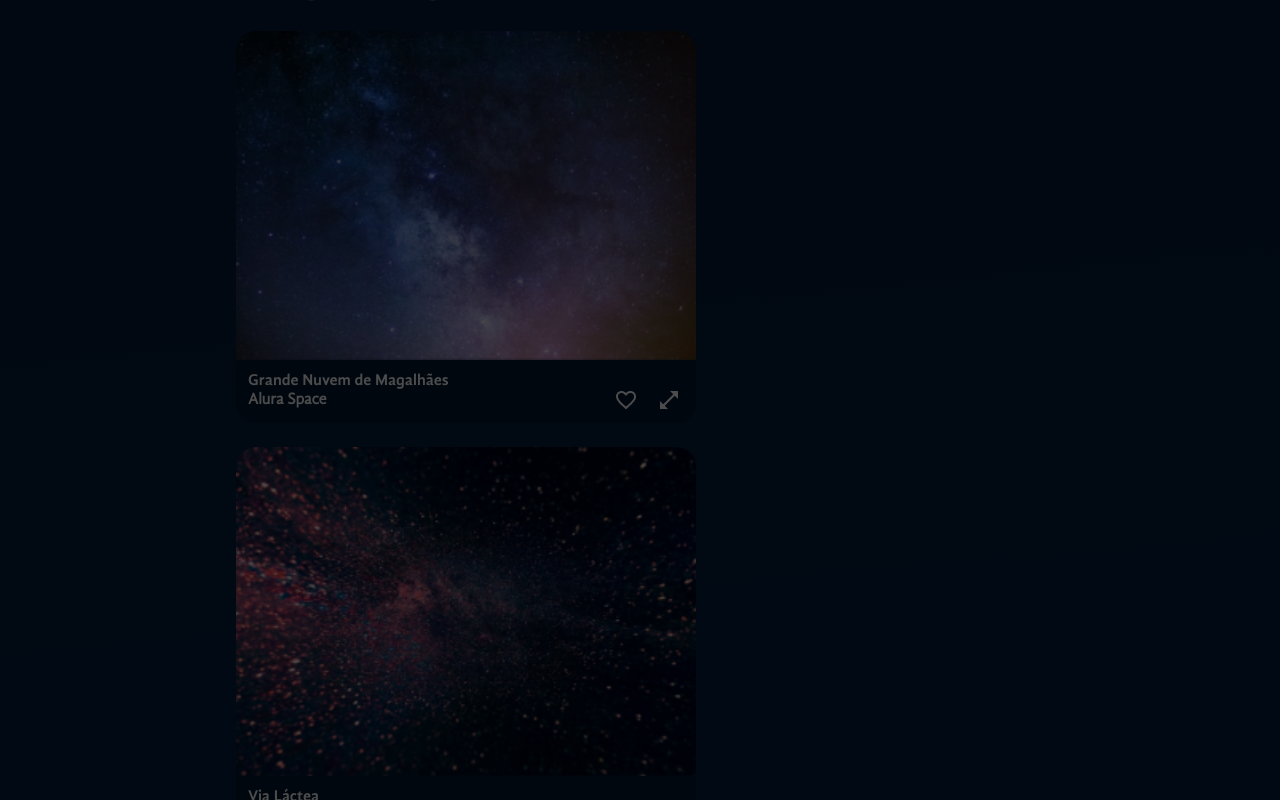
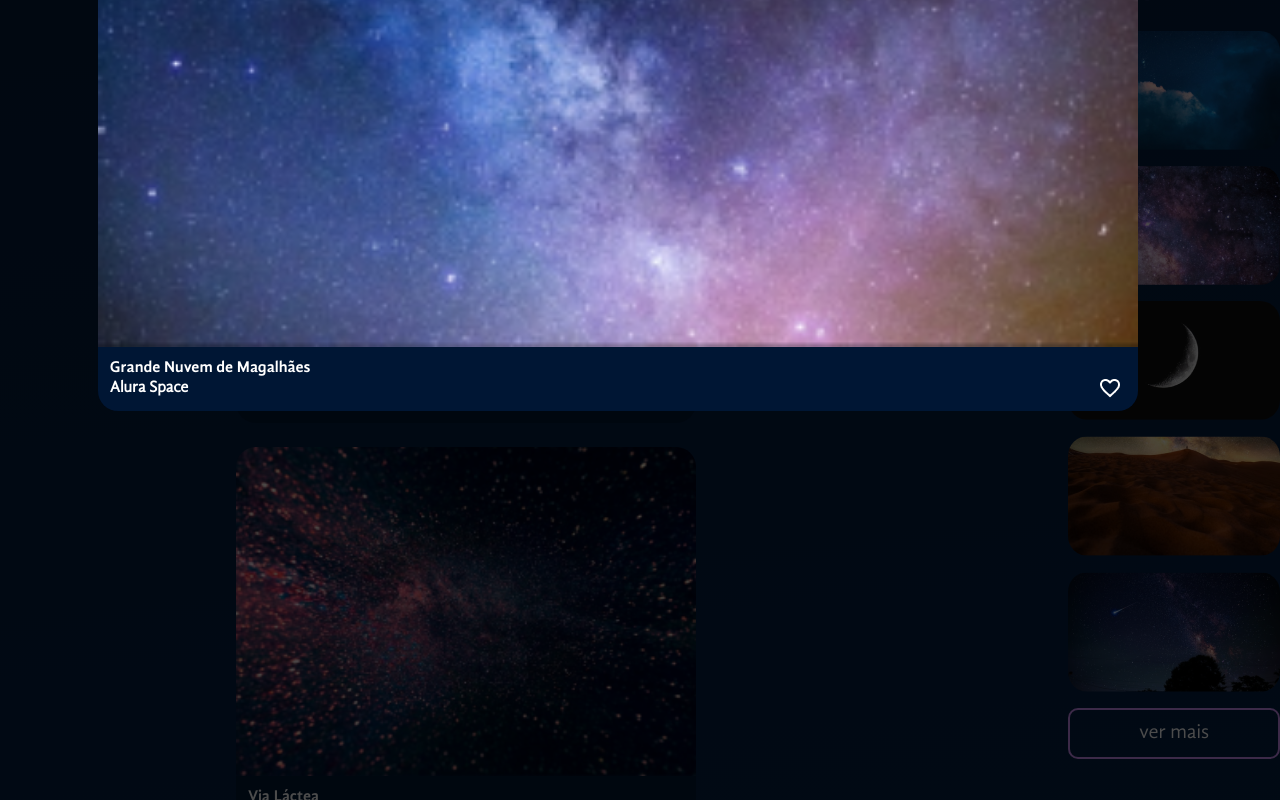
Before and after one commit to renawmontanari/SpaceApp, a React (Vite) app: page / in a window 1280 px wide. Both pictures are taken after a click on the button 669 px from the left and 1091 px from the top of the page. Shown: the part 691-1491 px from the top of the page. Built offline with nearby package versions, Linux system fonts and the light colour scheme.

Commit message:
populares-modal

```diff
--- /dev/null
+++ b/src/componentes/Galeria/Populares/fotos-populares.json
@@ -0,0 +1,27 @@
+[
+  {
+    "path": "/imagens/populares/foto-1.png",
+    "alt": "galáxia",
+    "id": 1
+  },
+  {
+    "path": "/imagens/populares/foto-2.png",
+    "alt": "lua",
+    "id": 2
+  },
+  {
+    "path": "/imagens/populares/foto-3.png",
+    "alt": "terra",
+    "id": 3
+  },
+  {
+    "path": "/imagens/populares/foto-4.png",
+    "alt": "nuvem",
+    "id": 4
+  },
+  {
+    "path": "/imagens/populares/foto-5.png",
+    "alt": "meteoro",
+    "id": 5
+  }
+]
--- a/src/componentes/Galeria/Populares/index.jsx
+++ b/src/componentes/Galeria/Populares/index.jsx
@@ -1,8 +1,40 @@
+import styled from "styled-components";
 import Titulo from "../../Titulo";
+import fotos from "./fotos-populares.json";
+
+const ColunaFotos = styled.section`
+    display: flex;
+    flex-direction: column;
+    gap: 16px;
+`;
+
+const Imagem = styled.img`
+    max-width: 212px;
+    border-radius: 20px;
+`;
+
+const Botao = styled.button`
+    background-color: transparent;
+    color: #fff;
+    border: 2px solid;
+    border-color: #C98CF1;
+    padding: 12px 20px;
+    font-size: 20px;
+    border-radius: 10px;
+    cursor: pointer;
+    width: 100%;
+    margin-top: 16px;
+`;
 
 const Populares = () => {
     return (
-        <Titulo $alinhamento="center">Populares</Titulo>
+        <section>
+            <Titulo $alinhamento="center">Populares</Titulo>
+            <ColunaFotos>
+                {fotos.map(foto => <Imagem key={foto.id} src={foto.path} alt={foto.alt} />)}
+            </ColunaFotos>
+            <Botao>ver mais</Botao>
+        </section>
     )
 }
 
--- a/src/componentes/ModalZoom/index.jsx
+++ b/src/componentes/ModalZoom/index.jsx
@@ -1,5 +1,6 @@
 import styled from "styled-components";
 import Imagem from "../Galeria/Imagem";
+import BotaoIcone from "../BotaoIcone";
 
 const Overlay = styled.div`
     background-color: rgba(0, 0, 0, 0.7);
@@ -13,6 +14,19 @@
 const DialogEstilizado = styled.dialog`
     position: absolute;
     top: 294px;
+    background: transparent;
+    padding: 0;
+    border: 0;
+    width: 1156px;
+    display: flex;
+    justify-content: center;
+    form {
+        button {
+            position: relative;
+            top: 20px;
+            right: 60px;
+        }
+    }
 `;
 
 const ModalZoom = ({ foto }) => {
@@ -21,10 +35,12 @@
             {foto && <>
                 <Overlay />
                 <DialogEstilizado open={!!foto}>
-                <Imagem foto={foto} expandida={true} />
-                <form method="dialog">
-                    <button>OK</button>
-                </form>
+                    <Imagem foto={foto} expandida={true} />
+                    <form method="dialog">
+                        <BotaoIcone>
+                            <img src="/icones/fechar.png" alt="Icone de fechar" />
+                        </BotaoIcone>
+                    </form>
                 </DialogEstilizado>
             </>}
         </>
```
